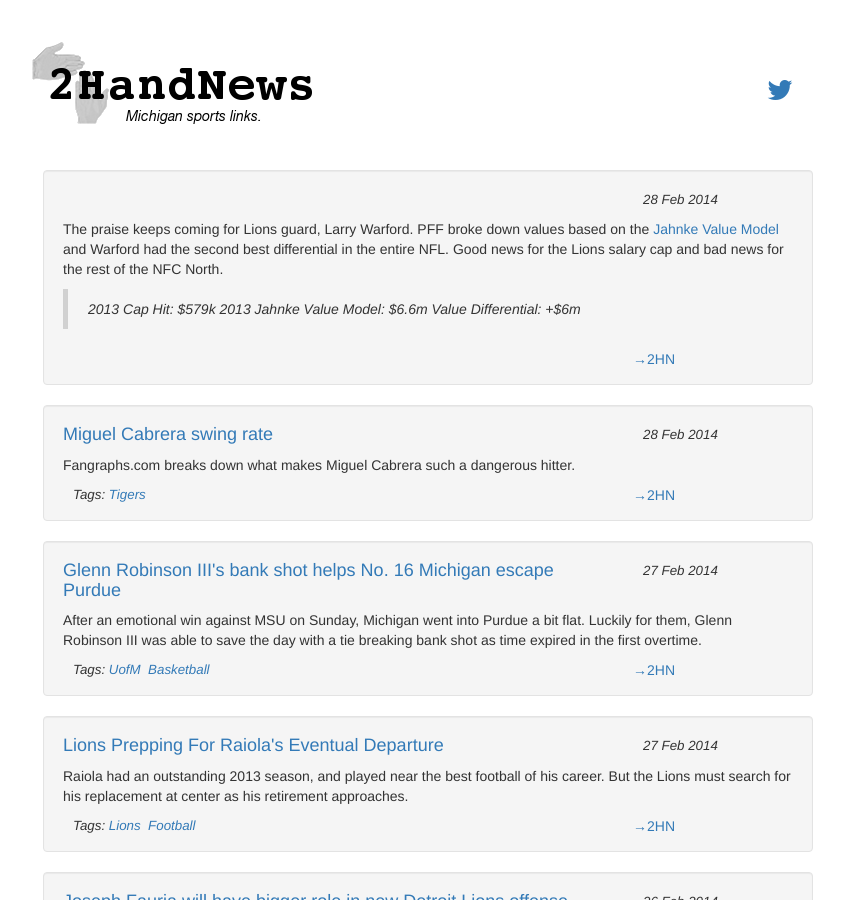
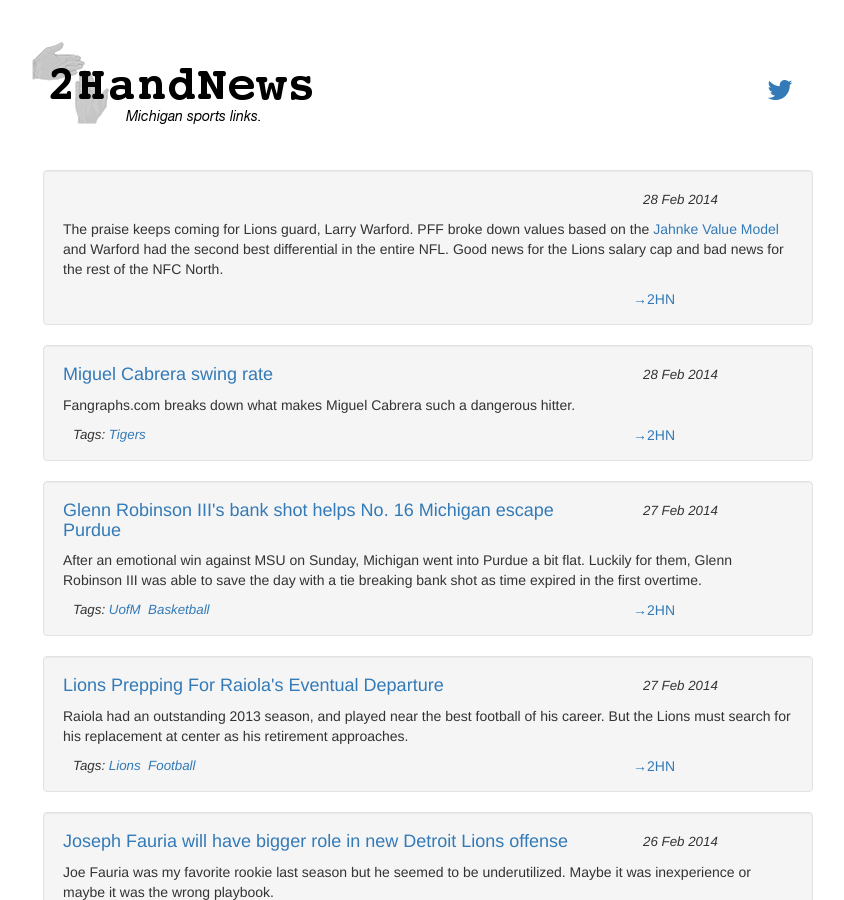
Before and after one commit to aftco/aftco.github.io, a Jekyll site: the page built from index.html, in a window 1280 px wide and 900 px high. Shown: the whole window, without its empty margins (212-1056 px from the left). Built offline with Jekyll 4.4.1, drawn with Linux system fonts in a browser that asks for light colours; nearby versions of some CDN libraries; Markdown is read by kramdown in place of the engine named in the settings; the list of posts is cut into pages by our own code.

Commit message:
Update 2014-02-28-08-42-pff-larry-warford-the-second-most-undervalued-gua.md

```diff
--- a/_posts/2014-02-28-08-42-pff-larry-warford-the-second-most-undervalued-gua.md
+++ b/_posts/2014-02-28-08-42-pff-larry-warford-the-second-most-undervalued-gua.md
@@ -6,7 +6,3 @@
 ---
 
 The praise keeps coming for Lions guard, Larry Warford.  PFF broke down values based on the [Jahnke Value Model](https://www.profootballfocus.com/blog/2014/02/24/jahnke-value-model-primer/) and Warford had the second best differential in the entire NFL.  Good news for the Lions salary cap and bad news for the rest of the NFC North.
-
-> 2013 Cap Hit: $579k
-2013 Jahnke Value Model: $6.6m
-Value Differential: +$6m
```
